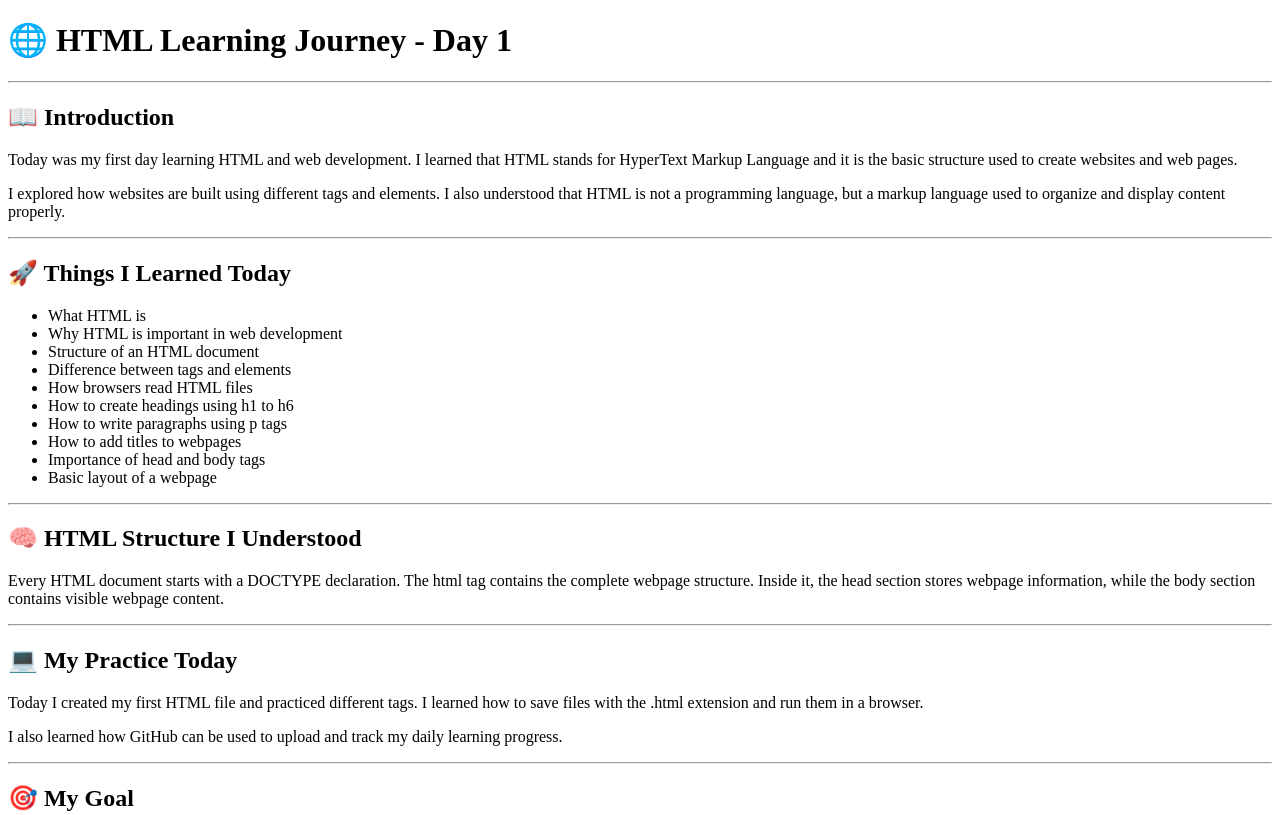
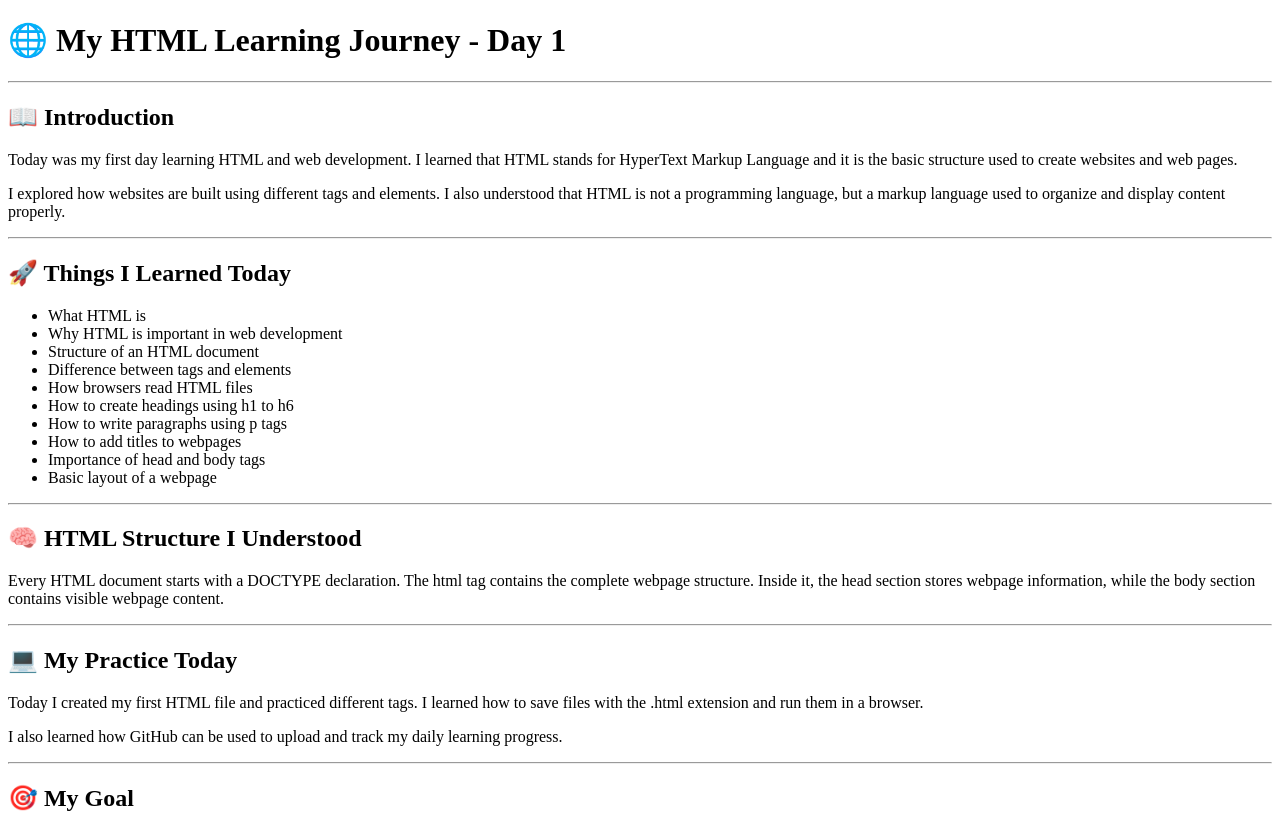
Before and after one commit to ayeshafaeza-2427/html-journey, a plain HTML site: page basics/day1-introduction.html in a window 1280 px wide. Shown: the top 815 px of the page. Drawn offline with Linux system fonts and the light colour scheme.

Commit message:
Create day1-introduction.html

```diff
--- a/basics/day1-introduction.html
+++ b/basics/day1-introduction.html
@@ -9,7 +9,7 @@
 
 <body>
 
-    <h1>🌐  HTML Learning Journey - Day 1</h1>
+    <h1>🌐 My HTML Learning Journey - Day 1</h1>
 
     <hr>
 
```
